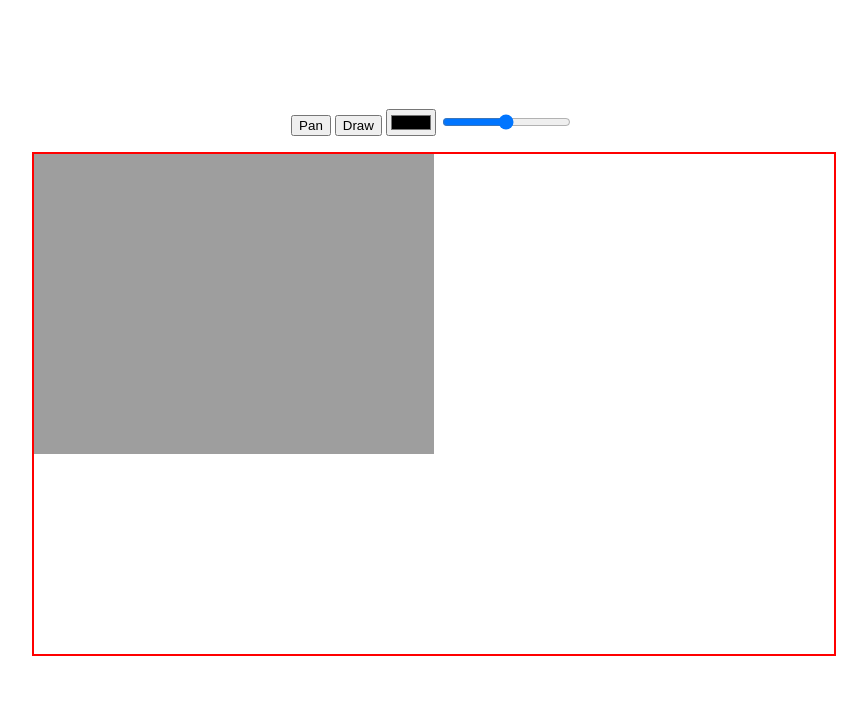
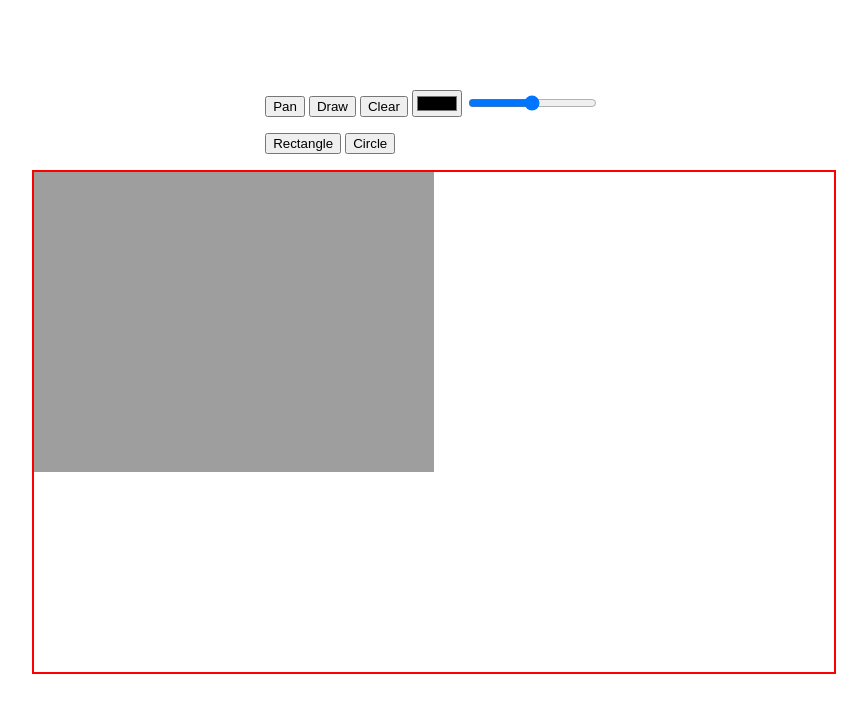
Before and after one commit to anaswork123/test, a plain HTML site: page index.html in a window 1280 px wide. Shown: the whole page, without its empty margins (208-1075 px from the left). Drawn offline with Linux system fonts and the light colour scheme.

Commit message:
Second commit

```diff
--- a/index.html
+++ b/index.html
@@ -11,15 +11,12 @@
     <div>
       <button id="pan" onclick="togglePanHandler()">Pan</button>
       <button id="draw" onclick="toggleDrawHandler()">Draw</button>
+      <button onclick="clearCanvas()">Clear</button>
       <input type="color" onchange="colorHandler(event)" />
       <input type="range" min="1" max="35" onchange="sizeHandler(event)" />
-      <span id="brushSize"></span>
-      <!-- <input
-        type="file"
-        id="myfile"
-        accept="image/*"
-        onchange="imageHandler(event)"
-      /> -->
+      <span id="brushSize"></span><br />
+      <button onclick="rectangleHandler()">Rectangle</button>
+      <button onclick="circleHandler()">Circle</button>
     </div>
     <script src="script.js"></script>
   </body>
--- a/script.js
+++ b/script.js
@@ -5,7 +5,7 @@ let mousePressed = false;
 let imageUrl =
   "https://images.pexels.com/photos/4339681/pexels-photo-4339681.jpeg?auto=compress&cs=tinysrgb&w=1260&h=750&dpr=1";
 
-canvas = initializeCanvas();
+var canvas = initializeCanvas();
 
 function initializeCanvas() {
   let myCanvas = document.createElement("canvas");
@@ -73,6 +73,14 @@ function sizeHandler(e) {
   canvas.freeDrawingBrush.width = size;
 }
 
+function clearCanvas() {
+  if (canvas.getObjects().length > 0) {
+    canvas.getObjects().map((item) => canvas.remove(item));
+  } else {
+    console.warn("There is nothing to clear");
+  }
+}
+
 canvas.on("mouse:move", ({ e }) => {
   canvasPan(e);
 });
@@ -97,6 +105,16 @@ function imageHandler(e) {
   console.log(imageUrl);
   setBackground(canvas);
 }
-
+function rectangleHandler() {
+  // const canvasCenter = canvas.getCenter();
+  const rect = new fabric.Rect({
+    width: 100,
+    height: 100,
+    fill: "blue",
+    left: (800 - 100) / 2,
+    top: (500 - 100) / 2,
+  });
+  canvas.add(rect);
+}
 setBackground(canvas);
 canvasPan();
```
